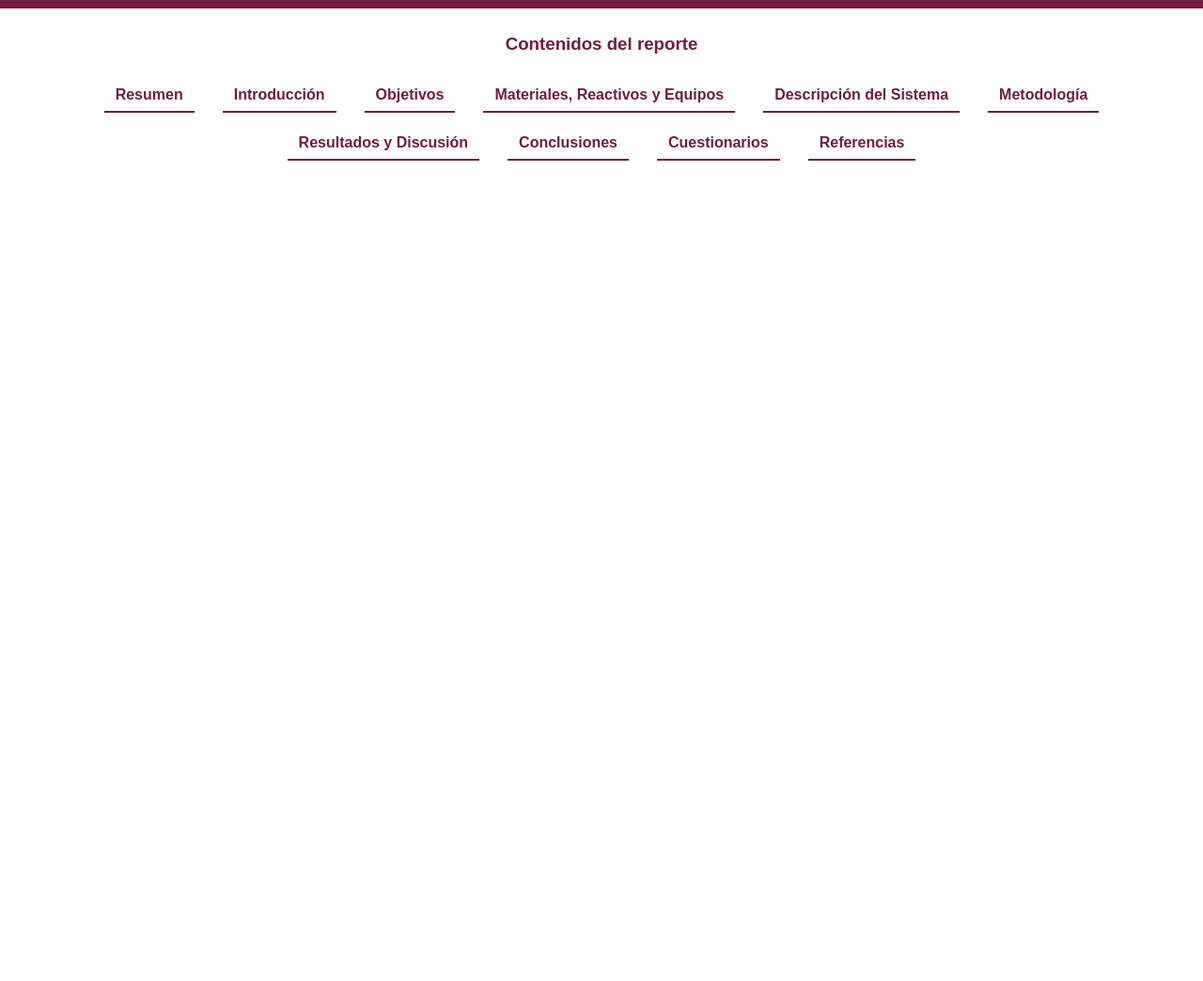
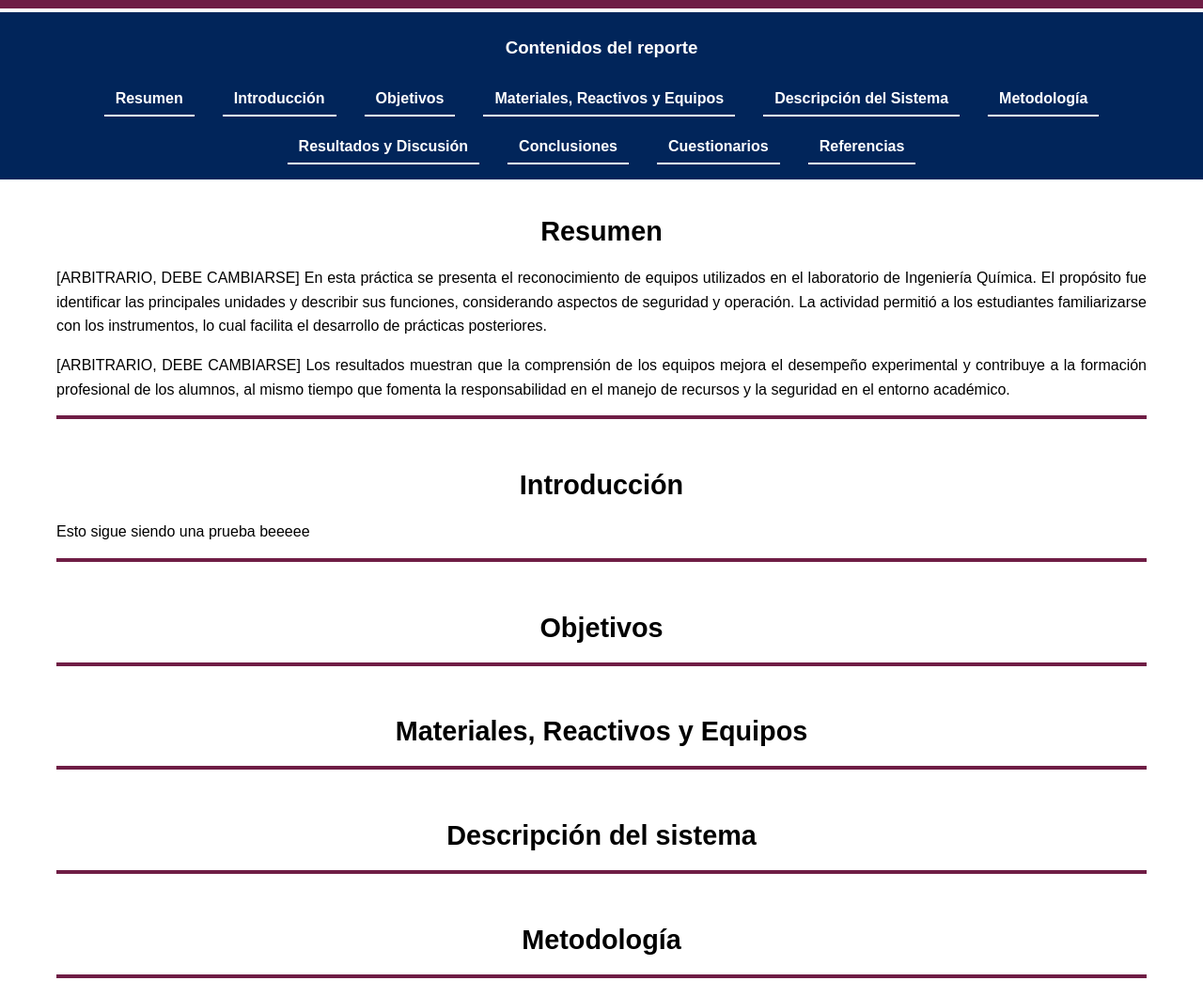
Before and after one commit to maunaoh/labiosep.upiig, a plain HTML site: page Practica1.html in a window 1280 px wide. Shown: the part 240-1284 px from the top of the page at 94% size. Before the commit the page ends 800 px from the top, so only its background shows below. Drawn offline with Linux system fonts and the light colour scheme.

Commit message:
Labiosep versión BETA 5

```diff
--- a/Practica1.html
+++ b/Practica1.html
@@ -45,6 +45,9 @@
         <img src="LogoUPIIGW.png" alt="Logo Derecha" class="banner-imgDER">
     </header>
 </section>
+<section class="btbanner">
+
+</section>
 
 <section class="contenidoP1">
     <h3>Contenidos del reporte</h3>
@@ -53,7 +56,7 @@
     <li><a href="#resumen">Resumen</a></li>
     <li><a href="#introduccion">Introducción</a></li>
     <li><a href="#objetivos">Objetivos</a></li>
-    <li><a href="materiales-reactivos-equipos">Materiales, Reactivos y Equipos</a></li>
+    <li><a href="#materiales-reactivos-equipos">Materiales, Reactivos y Equipos</a></li>
     <li><a href="#descripcion-sistema">Descripción del Sistema</a></li>
     <li><a href="#metodologia">Metodología</a></li>
     <li><a href="#resultados-discusion">Resultados y Discusión</a></li>
@@ -63,36 +66,92 @@
   </ul>
 </nav>
 </section>
-<section class="resumen">
+<section class="caja">
+
+<section class="resumen" id="resumen">
+  <h2>Resumen</h2>
+  <p>
+    [ARBITRARIO, DEBE CAMBIARSE] En esta práctica se presenta el reconocimiento de equipos utilizados en el laboratorio de Ingeniería Química.
+    El propósito fue identificar las principales unidades y describir sus funciones, considerando aspectos de seguridad
+    y operación. La actividad permitió a los estudiantes familiarizarse con los instrumentos, lo cual facilita el
+    desarrollo de prácticas posteriores.
+  </p>
+  <p>
+    [ARBITRARIO, DEBE CAMBIARSE] Los resultados muestran que la comprensión de los equipos mejora el desempeño experimental y contribuye a la
+    formación profesional de los alumnos, al mismo tiempo que fomenta la responsabilidad en el manejo de recursos
+    y la seguridad en el entorno académico.
+  </p>
+  <section class="lineguinda">
 
   </section>
-<section class="introduccion">
+</section>
+
+<section class="introduccion" id="introduccion">
+  <h2>Introducción</h2>
+  <p>Esto sigue siendo una prueba beeeee</p>
+  <section class="lineguinda">
 
   </section>
-<section class="objetivos">
+</section>
+
+<section class="objetivos" id="objetivos">
+  <h2>Objetivos</h2>
+  <section class="lineguinda">
 
   </section>
-<section class="materiales-reactivos-equipos">
+</section>
+
+<section class="materiales-reactivos-equipos" id="materiales-reactivos-equipos">
+  <h2>Materiales, Reactivos y Equipos</h2>
+  <section class="lineguinda">
 
   </section>
-<section class="descripcion-sistema">
+</section>
+
+<section class="descripcion-sistema" id="descripcion-sistema">
+  <h2>Descripción del sistema</h2>
+  <section class="lineguinda">
 
   </section>
-<section class="metodologia">
+</section>
+
+<section class="metodologia" id="metodologia">
+  <h2>Metodología</h2>
+  <section class="lineguinda">
 
   </section>
-<section class="resultados-discusion">
+</section>
+
+<section class="resultados-discusion" id="resultados-discusion">
+  <h2>Resultados y discusión</h2>
+  <section class="lineguinda">
 
   </section>
-<section class="conclusiones">
+</section>
+
+<section class="conclusiones" id="conclusiones">
+  <h2>Conclusiones</h2>
+  <section class="lineguinda">
 
   </section>
-<section class="cuestionario">
+</section>
+
+<section class="cuestionario" id="cuestionario">
+  <h2>Cuestionario</h2>
+  <section class="lineguinda">
 
   </section>
-<section class="referencias">
+</section>
+
+<section class="referencias" id="referencias">
+  <h2>Referencias</h2>
+  <section class="lineguinda">
 
   </section>
-
+</section>
+</section>
+<section class="Pie">
+  <img src="LogoIPNBlancoH.png" alt="" class="IPNFondo">
+</section>
 </body>
 </html>
--- a/estilos.css
+++ b/estilos.css
@@ -108,6 +108,17 @@ body {
   font-weight: bold;
 }
 
+/*Parte del separador de banner*/
+.btbanner {
+  padding: 2px;
+}
+
+/*Barra guinda de división*/
+.lineguinda {
+  padding: 2px;
+  background-color: rgb(111,29,69);
+}
+
 /* Sección de presentación */
 .presentacion {
   padding: 3px 100px;
@@ -115,7 +126,7 @@ body {
   font-size: 1.3em;
   font-weight: bold;
   color: white;
-  background-color: rgba(1, 37, 90, 0.555);
+  background-color: rgb(1, 37, 90);
 }
 
 /* Integrantes y docentes */
@@ -157,14 +168,10 @@ body {
   }
 }
 
-/*Sección de espacio*/
-.espacio {
-  padding: 50px;
-  background-color: white;
-}
+/*Sección de Pie*/
 
 .Pie {
-  padding: 20px;
+  padding: 8px;
   background-color: rgb(111,29,69);
   text-align: center;
 }
@@ -185,7 +192,8 @@ body {
 
 /* Barra de navegación de reporte 1 */
 .contenidoP1 {
-  color: rgb(111,29,69);
+  background-color: rgb(1,37,90);
+  color: white;
   text-decoration: none;
   font-size: 1em;
   font-weight: bold;
@@ -195,7 +203,7 @@ body {
 }
 
 .submenu-practica {
-  background-color: white;
+  background-color: rgb(1,37,90);
   padding: 8px;
   text-align: center;
   position: sticky;  /* Siempre visible */
@@ -216,25 +224,25 @@ body {
 
 /* Links principales (con línea inferior) */
 .submenu-practica a {
-  color: rgb(111,29,69);
+  color: white;
   text-decoration: none;
   font-size: 1em;
   font-weight: bold;
   padding: 8px 12px;
   display: block;
-  border-bottom: 2px solid rgb(111,29,69); /* 🔹 línea elegante */
+  border-bottom: 2px solid white; /* 🔹 línea elegante */
   transition: border-color 0.3s ease;
 }
 
 .submenu-practica a:hover {
-  border-bottom-color: black; /* 🔹 cambia sutilmente al pasar el mouse */
+  border-bottom-color: rgb(111,112,114); /* 🔹 cambia sutilmente al pasar el mouse */
 }
 
 /* Sección de ubicación */
 .ubicacion {
   background-color: rgb(111,29,69); /* Guinda como Pie */
   color: white;
-  padding: 40px;
+  padding: 20px;
   text-align: center;
 }
 
@@ -264,3 +272,54 @@ body {
   max-width: 300px;
   text-align: left;
 }
+
+/* 🔹 Secciones de contenido (Resumen hasta Referencias) */
+.resumen,
+.introduccion,
+.objetivos,
+.materiales-reactivos-equipos,
+.descripcion-sistema,
+.metodologia,
+.resultados-discusion,
+.conclusiones,
+.cuestionario,
+.referencias {
+  padding: 15px 60px;
+  background-color: white;
+  color: black;
+}
+
+/* Títulos dentro de esas secciones */
+.resumen h2,
+.introduccion h2,
+.objetivos h2,
+.materiales-reactivos-equipos h2,
+.descripcion-sistema h2,
+.metodologia h2,
+.resultados-discusion h2,
+.conclusiones h2,
+.cuestionario h2,
+.referencias h2 {
+  text-align: center;
+  font-weight: bold;
+  font-size: 1.8em;
+  margin-bottom: 20px;
+}
+
+/* Párrafos de esas secciones */
+.resumen p,
+.introduccion p,
+.objetivos p,
+.materiales-reactivos-equipos p,
+.descripcion-sistema p,
+.metodologia p,
+.resultados-discusion p,
+.conclusiones p,
+.cuestionario p,
+.referencias p {
+  text-align: justify;     /* Justificado */
+  font-size: 1em;
+  line-height: 1.6em;      /* Interlineado cómodo */
+  font-weight: normal;     /* Sin negritas */
+  margin-bottom: 15px;     /* Espacio entre párrafos */
+}
```
Also changed, not shown: Anexos.html (+16 -1 lines), Practica10.html (+6 -2 lines), Practica2.html (+6 -2 lines), Practica3.html (+7 -3 lines), Practica4.html (+6 -2 lines), Practica5.html (+6 -2 lines), Practica6.html (+6 -2 lines), Practica7.html (+6 -2 lines), Practica8.html (+6 -2 lines), Practica9.html (+6 -2 lines), Teoría.html (+14 -0 lines), index.html (+4 -1 lines). Lines whose indentation alone changed are shown as unchanged.
